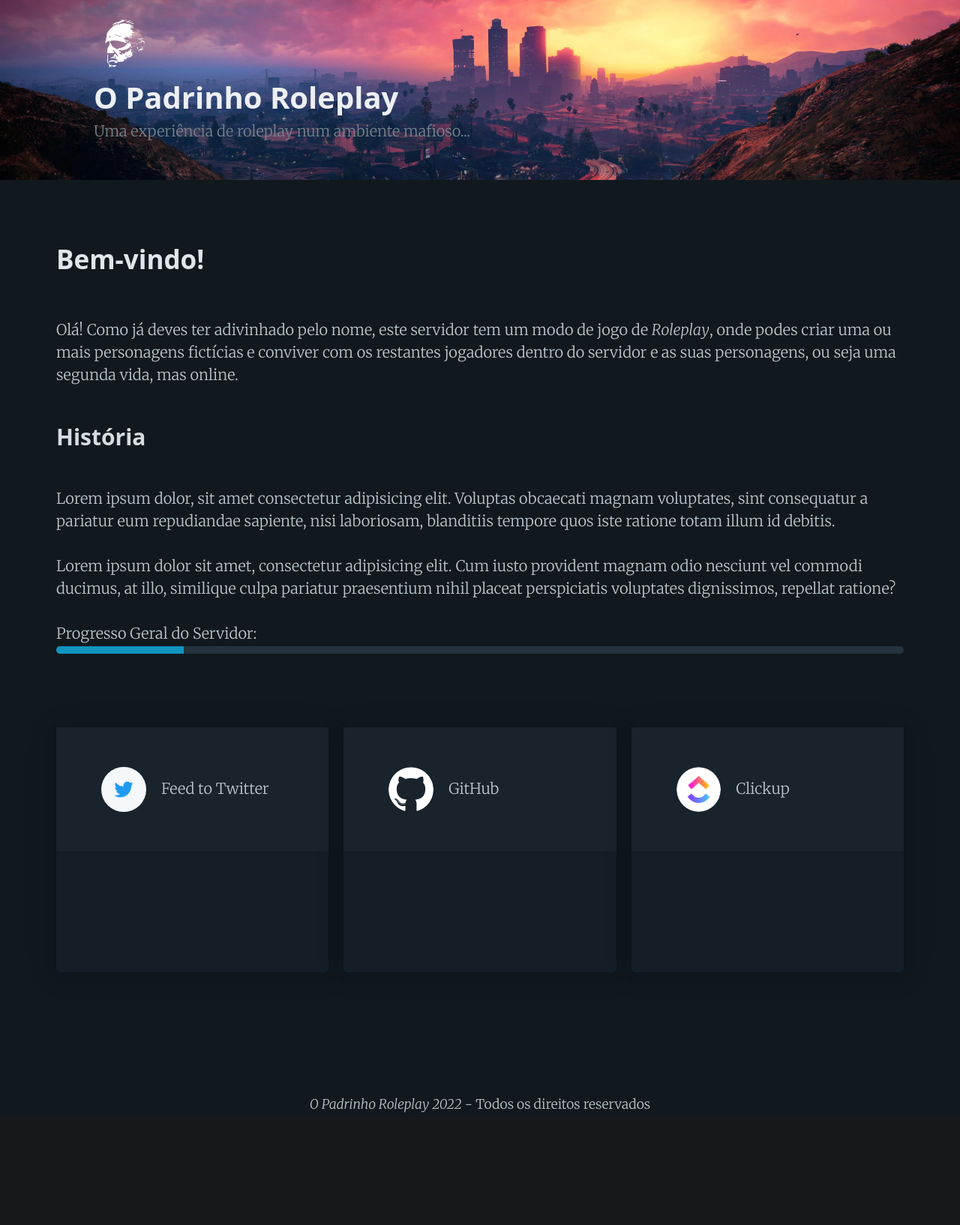
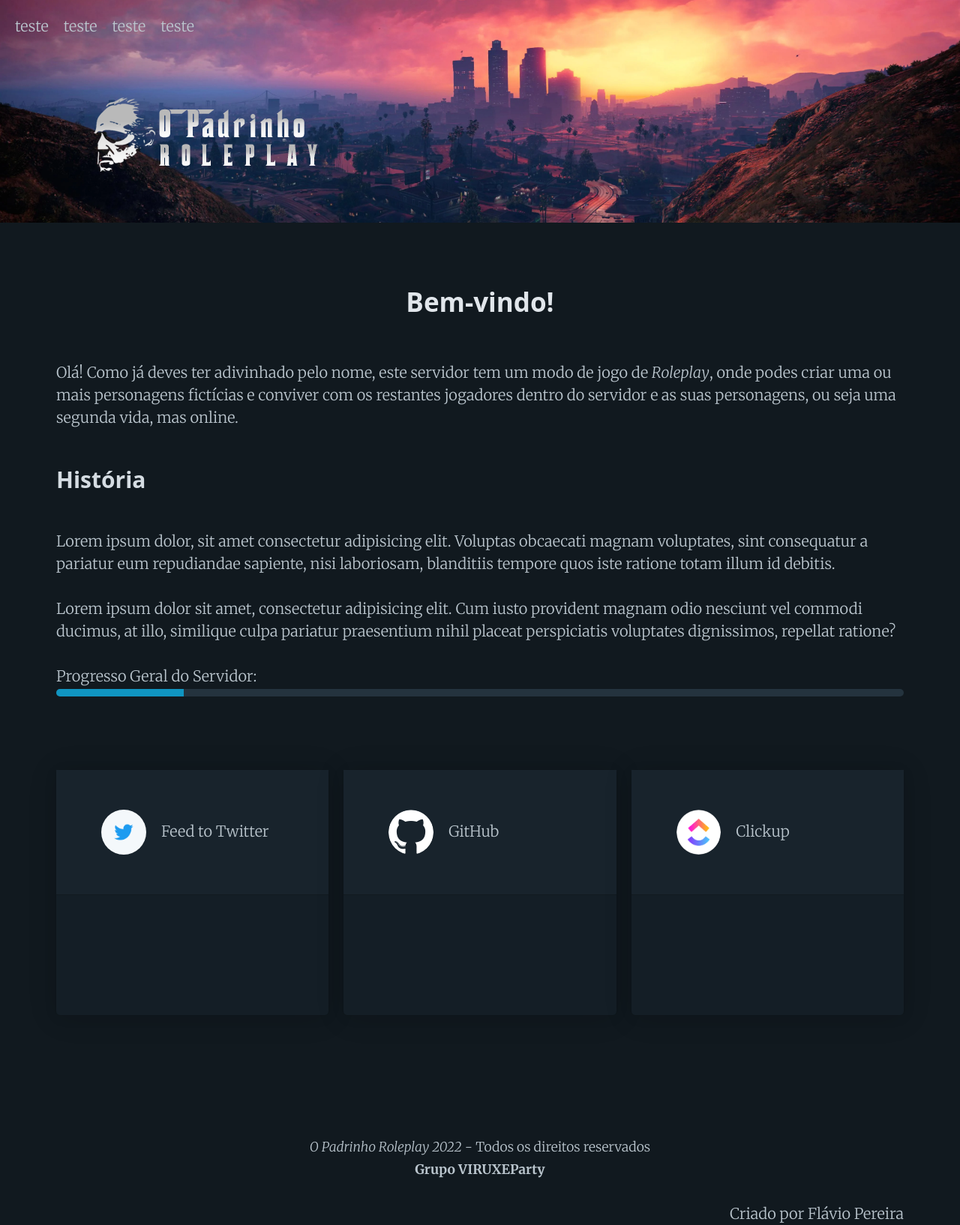
Before and after one commit to VIRUXEParty/web-opadrinhoroleplay, a PHP site: page / in a window 1280 px wide. Shown: the whole page at 75% size. Before the commit the page ends 1484 px from the top, so only its background shows below. Run offline with PHP 8.4, Linux system fonts and the light colour scheme.

Commit message:
new logo

```diff
--- a/index.php
+++ b/index.php
@@ -14,18 +14,21 @@
 
 <body>
 	<div class="hero">
-		<nav class="container-fluid"></nav>
+		<nav class="container-fluid">
+			<ul>
+				<li>teste</li>
+				<li>teste</li>
+				<li>teste</li>
+				<li>teste</li>
+			</ul>
+		</nav>
 		<header class="container">
-			<img id="padrinho" src="img/padrinho.png" alt="">
-			<div class="headings">
-				<h1>O Padrinho Roleplay</h1>
-				<h2>Uma experiência de roleplay num ambiente mafioso...</h2>
-			</div>
-			<!-- <p><a href="#" role="button" onclick="event.preventDefault()">Call to action</a></p> -->
+			<img id="logo" src="img/logotext.png" alt="">
+
 		</header>
 	</div>
 	<main class="container">
-		<h2>Bem-vindo!</h2>
+		<h2 style="text-align: center;">Bem-vindo!</h2>
 		<p>Olá! Como já deves ter adivinhado pelo nome, este servidor tem um modo de jogo de <i>Roleplay</i>, onde podes criar uma ou mais personagens fictícias e conviver com os restantes jogadores dentro do servidor e as suas personagens, ou seja uma segunda vida, mas online. </p>
 		<h3>História</h3>
 		<p>
@@ -48,8 +51,10 @@
 			</article>
 		</div>
 	</main>
-	<footer>
+	<footer class="container">
 		<small><i>O Padrinho Roleplay 2022</i> - Todos os direitos reservados</small>
+		<p><small><b>Grupo VIRUXEParty</b></small></p>
+		<span class="muted" style="float: right;">Criado por Flávio Pereira</span>
 	</footer>
 </body>
 
--- a/style.css
+++ b/style.css
@@ -1,16 +1,44 @@
+/* Grey Light scheme (Default) */
+/* Can be forced with data-theme="light" */
+[data-theme="light"],
+:root:not([data-theme="dark"]) {
+  --primary: #757575;
+  --primary-hover: #616161;
+  --primary-focus: rgba(117, 117, 117, 0.125);
+  --primary-inverse: #FFF;
+}
+
+/* Grey Dark scheme (Auto) */
+/* Automatically enabled if user has Dark mode enabled */
+@media only screen and (prefers-color-scheme: dark) {
+  :root:not([data-theme="light"]) {
+    --primary: #757575;
+    --primary-hover: #9e9e9e;
+    --primary-focus: rgba(117, 117, 117, 0.25);
+    --primary-inverse: #FFF;
+  }
+}
+
+/* Grey Dark scheme (Forced) */
+/* Enabled if forced with data-theme="dark" */
+[data-theme="dark"] {
+  --primary: #757575;
+  --primary-hover: #9e9e9e;
+  --primary-focus: rgba(117, 117, 117, 0.25);
+  --primary-inverse: #FFF;
+}
+
+/* Grey (Common styles) */
 :root {
-	--primary: #757575;
-  }
+  --form-element-active-border-color: var(--primary);
+  --form-element-focus-color: var(--primary-focus);
+  --switch-color: var(--primary-inverse);
+  --switch-checked-background-color: var(--primary);
+}
 
 body {
 	font-family: 'Merriweather', serif !important;
 
-}
-
-#padrinho {
-	/* display: block;
-	margin: 0 auto; */
-	height: 4rem;
 }
 
 .logo {
@@ -27,7 +55,7 @@ body {
 }
 
 .hero header {
-	padding: 1rem 2.5rem;
+	padding: 3rem 2.5rem;
 }
 
 #feeds {
```
Also changed, not shown: img/logotext.png (added).
